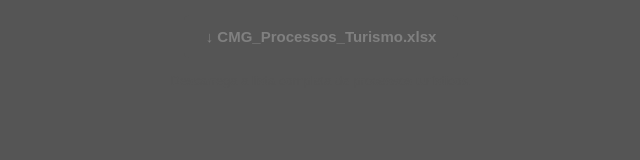
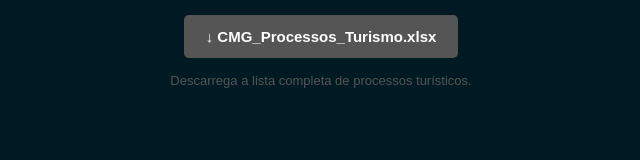
Before and after one commit to SIGTurismoCMG/descarga-processos-turismo, a plain HTML site: page index.html in a window 1280 px wide. Shown: the whole page, without its empty margins (319-959 px from the left). Drawn offline with Linux system fonts and the light colour scheme.

Commit message:
Update index.html

```diff
--- a/index.html
+++ b/index.html
@@ -14,7 +14,7 @@
     margin: 0;
     padding: 15px;
     font-family: Arial, sans-serif;
-    background: #555555;
+    background: #001A24;
     color: #333333;
   }
 
@@ -28,7 +28,7 @@
 
   .download-button {
     background: #555555;
-    color: gray;
+    color: white;
     border: none;
     border-radius: 5px;
     padding: 13px 22px;
```
